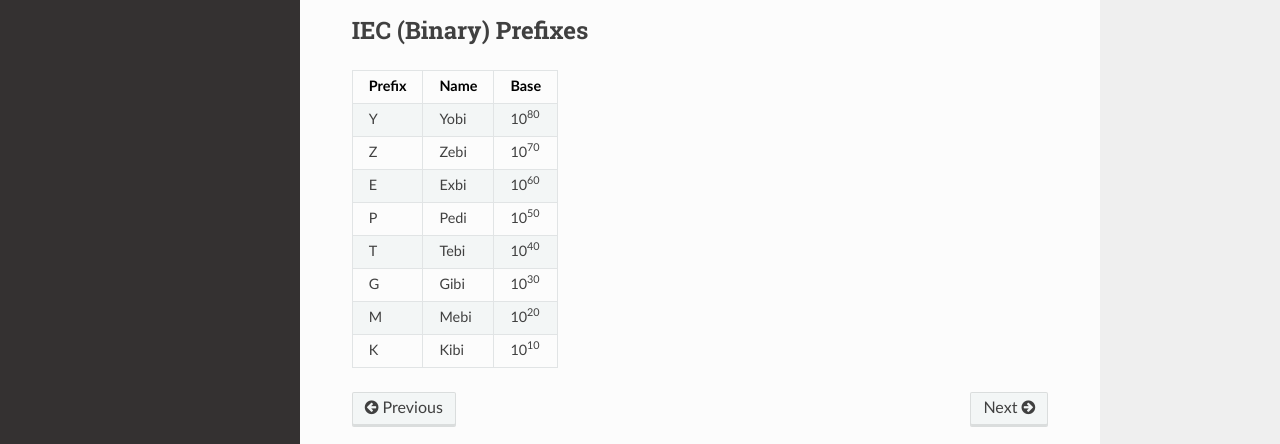
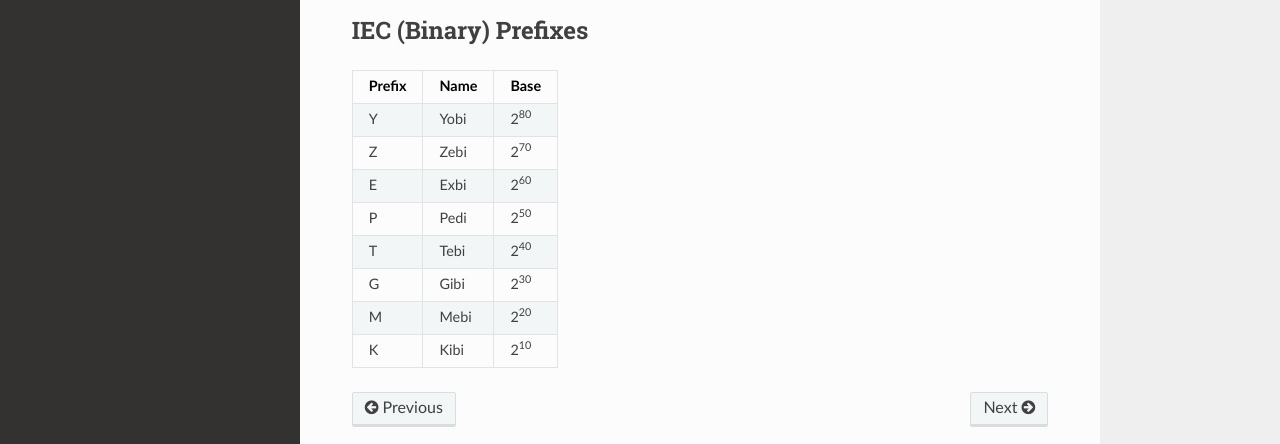
Before and after one commit to Rockhopper-Technologies/prefixed, a Sphinx documentation site: the page built from doc/prefixes.rst, in a window 1280 px wide and 1345 px high. Shown: the part 788-1232 px from the top of the window. Built offline with Sphinx 7.4.7 and the Read the Docs theme 2.0.0, drawn with Linux system fonts in a browser that asks for light colours.

Commit message:
Fix IEC base in documentation

```diff
--- a/doc/prefixes.rst
+++ b/doc/prefixes.rst
@@ -89,11 +89,11 @@ IEC (Binary) Prefixes
 .. |10^-21| replace:: 10\ :sup:`-21`\
 .. |10^-24| replace:: 10\ :sup:`-24`\
 
-.. |2^80| replace:: 10\ :sup:`80`\
-.. |2^70| replace:: 10\ :sup:`70`\
-.. |2^60| replace:: 10\ :sup:`60`\
-.. |2^50| replace:: 10\ :sup:`50`\
-.. |2^40| replace:: 10\ :sup:`40`\
-.. |2^30| replace:: 10\ :sup:`30`\
-.. |2^20| replace:: 10\ :sup:`20`\
-.. |2^10| replace:: 10\ :sup:`10`\
+.. |2^80| replace:: 2\ :sup:`80`\
+.. |2^70| replace:: 2\ :sup:`70`\
+.. |2^60| replace:: 2\ :sup:`60`\
+.. |2^50| replace:: 2\ :sup:`50`\
+.. |2^40| replace:: 2\ :sup:`40`\
+.. |2^30| replace:: 2\ :sup:`30`\
+.. |2^20| replace:: 2\ :sup:`20`\
+.. |2^10| replace:: 2\ :sup:`10`\
```
Also changed, not shown: README.rst (+8 -8 lines).
